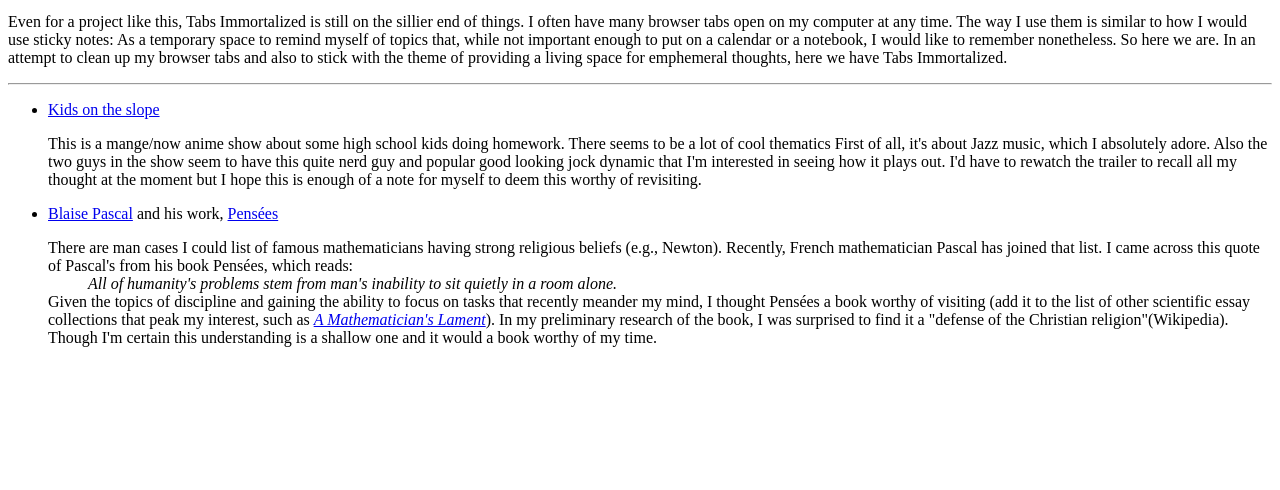
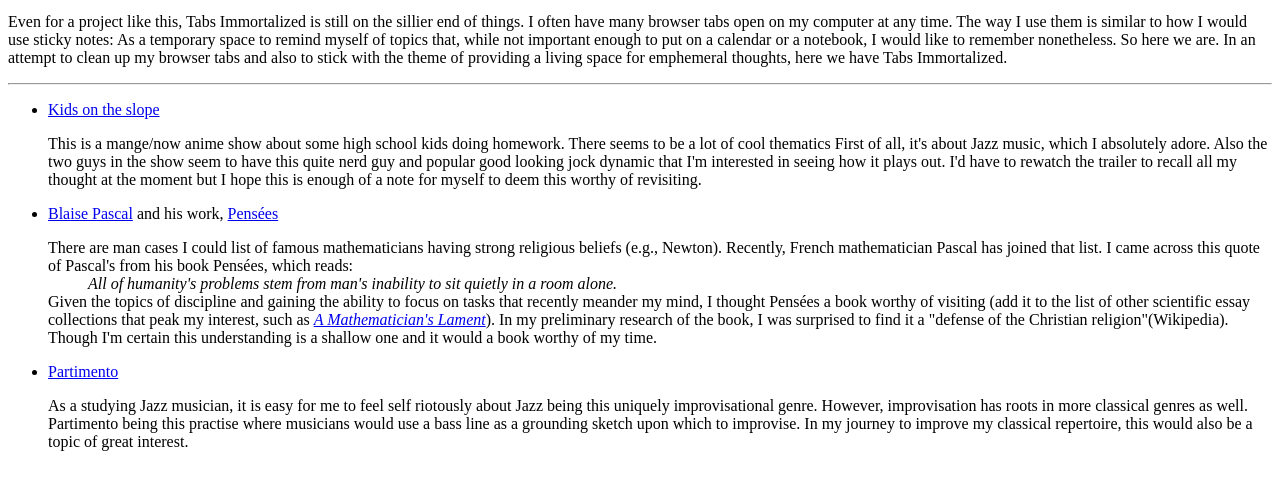
Before and after one commit to ZR0W/RetrospectiveZeal, a plain HTML site: page html/tabs.html in a window 1280 px wide. Shown: the part 120-610 px from the top of the page. Drawn offline with Linux system fonts and the light colour scheme.

Commit message:
Add Partimento entry to Tabs Immortalized

```diff
--- a/html/tabs.html
+++ b/html/tabs.html
@@ -57,6 +57,15 @@
                 Though I'm certain this understanding is a shallow one and it would a book worthy of my time.
             </p>
         </li>
+        <li>
+            <a href="https://fourscoreandmore.org/partimenti/">Partimento</a>
+            <p>
+                As a studying Jazz musician, it is easy for me to feel self riotously about Jazz being this uniquely improvisational genre.
+                However, improvisation has roots in more classical genres as well.
+                Partimento being this practise where musicians would use a bass line as a grounding sketch upon which to improvise.
+                In my journey to improve my classical repertoire, this would also be a topic of great interest.
+            </p>
+        </li>
     </ul>
 </section>
 
```
